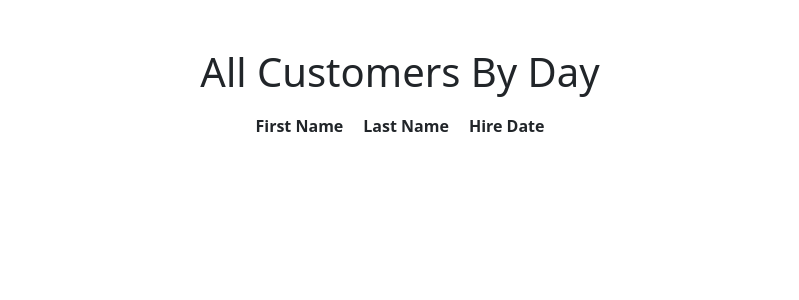
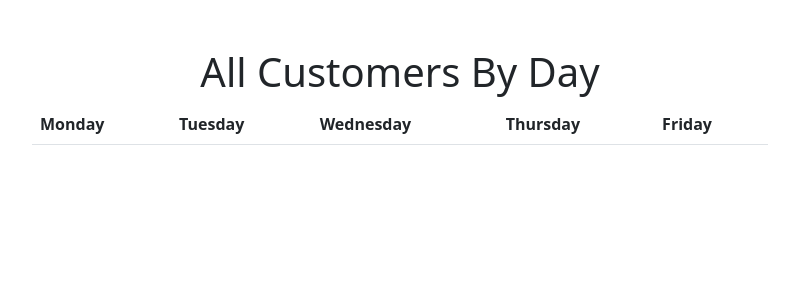
Before and after one commit to CodyLuckmann/Trash-Collection, a Django app: page /employees/filter_customers/ in a window 1280 px wide. Shown: the top 300 px of the page, without its empty margins (240-1039 px from the left). Run offline with Django 3.2, Linux system fonts and the light colour scheme; lists and menus that the app fills with data are empty.

Commit message:
adding table for filtered customers

```diff
--- a/trash_collector/employees/templates/employees/filter_customers.html
+++ b/trash_collector/employees/templates/employees/filter_customers.html
@@ -3,24 +3,20 @@
 {% block title %}{% block header %} All Customers By Day {% endblock %}{% endblock %}
 
 {% block content %}
-  </head>
-  <body>
-      <table class="center-table">
+  <table class="table table-striped">
     <thead>
       <tr>
-                  <th>First Name</th><th>Last Name</th><th>Hire Date</th>
-              </tr>
+          <th>Monday</th> <th>Tuesday</th> <th>Wednesday</th> <th>Thursday</th> <th>Friday</th>
+        <tr>
       </thead>
       <tbody>
-              {% for instructor in instructors %}
-              <tr>
-                  <td>{{instructor.first_name}}</td><td>{{instructor.last_name}}</td><td>{{instructor.hire_date}}</td>
-              </tr>
+        {% for customer in all_customers%}
+          {% if customer.weekly_pickup == "Monday"%}
+            <td>{{customer.name}}</td>
+          {% endif %}
         {% endfor %}
       </tbody>
   </table>
 
-  </body>
-
 
 {% endblock %}
```
Lines whose indentation alone changed are shown as unchanged.
